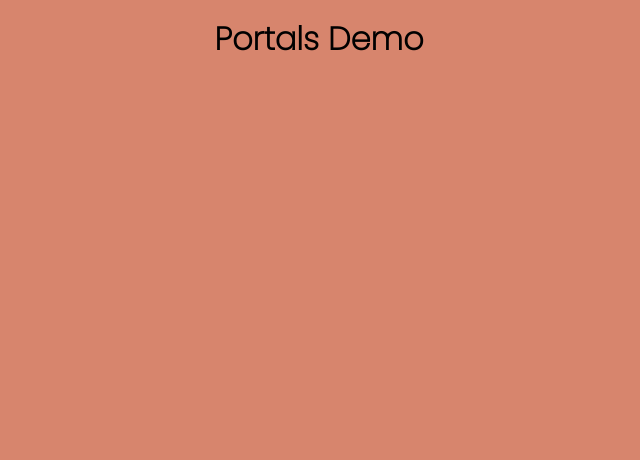
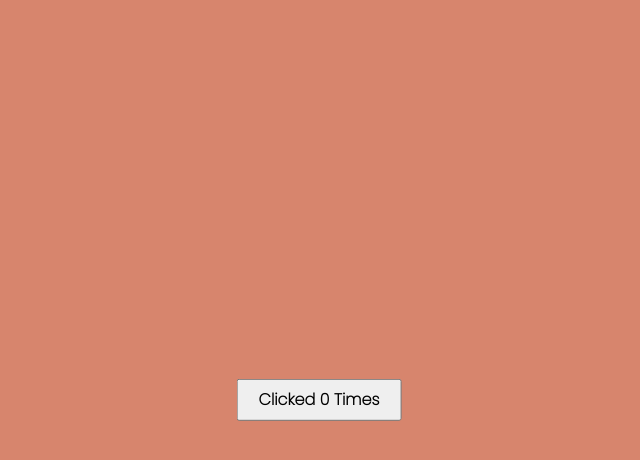
Before and after one commit to renuyarasu/codevolution, a React (Create React App) app: page / in a window 1280 px wide. Shown: the top 460 px of the page, without its empty margins (321-961 px from the left). Built offline with nearby package versions, Linux system fonts and the light colour scheme.

Commit message:
Higher Order Components Part 1 - Clicked X Times

```diff
--- a/public/index.html
+++ b/public/index.html
@@ -8,6 +8,5 @@
 </head>
 <body>
   <div id="root"></div>
-  <div id="portals-root"></div>
 </body>
 </html>
--- a/src/App.js
+++ b/src/App.js
@@ -1,9 +1,11 @@
 import './App.css';
-import PortalsDemo from './components/PortalsDemo';
+import ClickCounter from './components/ClickCounter';
+import HoverCounter from './components/HoverCounter';
 function App() {
     return (
         <div className="App">
-            <PortalsDemo/>
+            <ClickCounter />
+            <HoverCounter />
         </div>
     );
 }
--- /dev/null
+++ b/src/components/ClickCounter.js
@@ -0,0 +1,25 @@
+import React, { Component } from 'react'
+
+export class ClickCounter extends Component {
+    constructor(props) {
+        super(props)
+        this.state = {
+             count: 0
+        }
+    }
+    increamentCounter = () => {
+        this.setState(prevState => {
+            return {count: prevState.count +1}
+        })
+    }
+    render() {
+        const {count} = this.state
+        return (
+            <div>
+                <button onClick={this.increamentCounter}>Clicked {count} Times</button>
+            </div>
+        )
+    }
+}
+
+export default ClickCounter
--- /dev/null
+++ b/src/components/HoverCounter.js
@@ -0,0 +1,13 @@
+import React, { Component } from 'react'
+
+export class HoverCounter extends Component {
+    render() {
+        return (
+            <div>
+
+            </div>
+        )
+    }
+}
+
+export default HoverCounter
--- a/src/components/PortalsDemo.js
+++ /dev/null
@@ -1,12 +0,0 @@
-import React from 'react'
-import ReactDOM from 'react-dom'
-
-
-function PortalsDemo() {
-    return ReactDOM.createPortal(
-        <h1>Portals Demo</h1>,
-        document.getElementById('portals-root')
-    )
-}
-
-export default PortalsDemo
```
